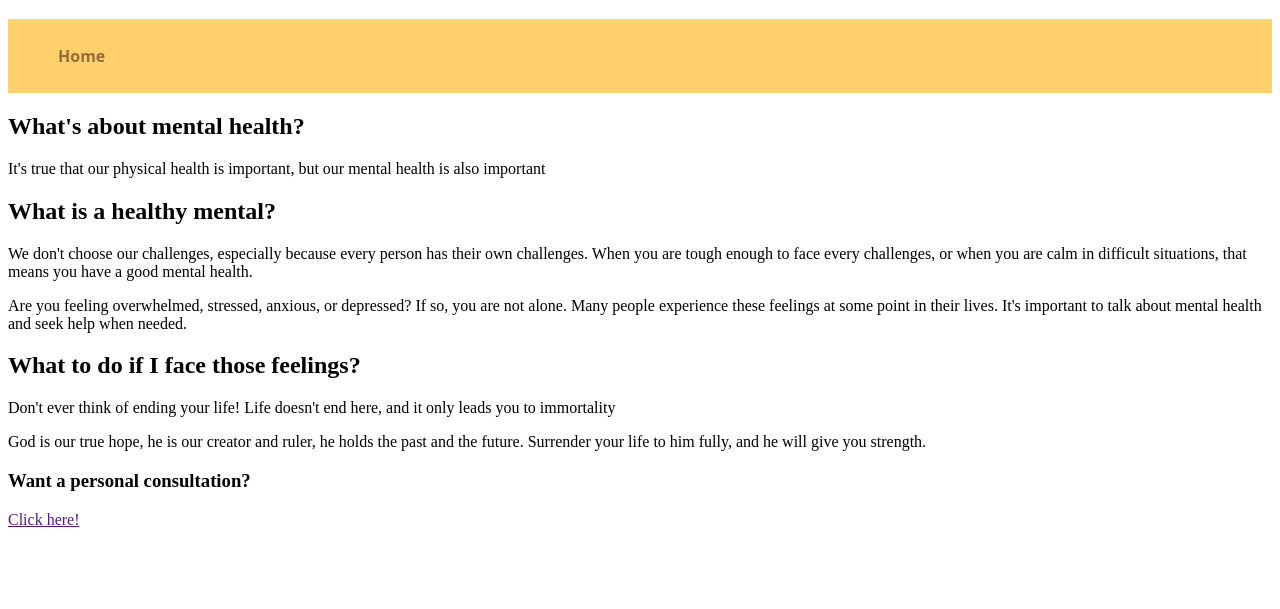
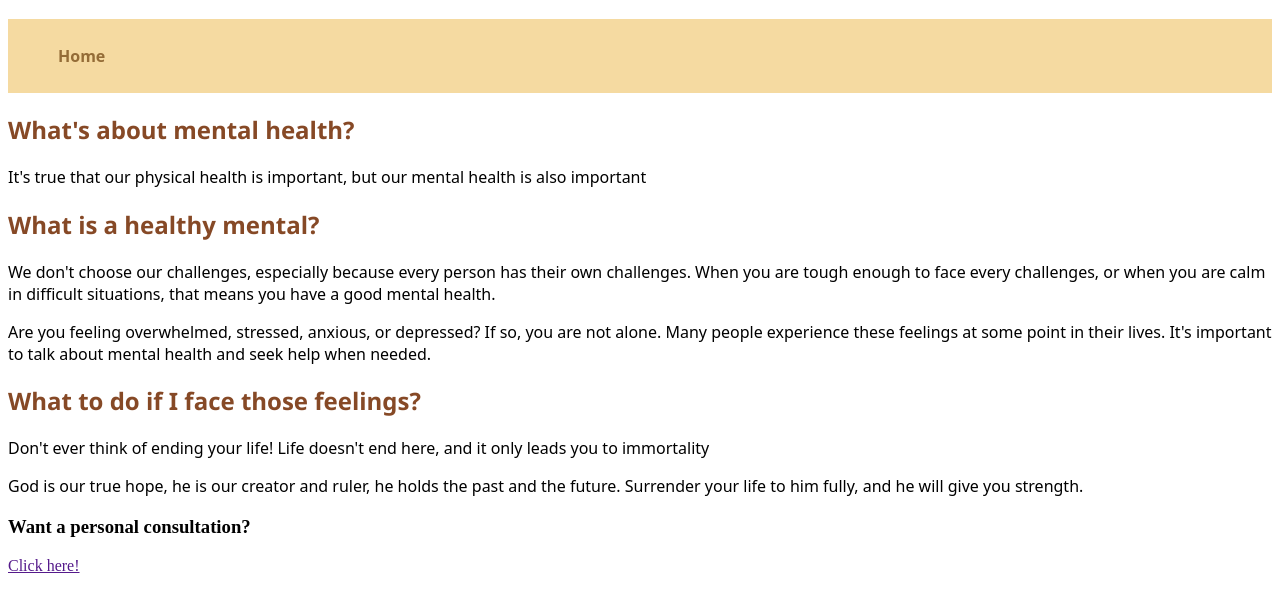
Before and after one commit to shalomi07/website-2---athena-award, a plain HTML site: page index.html in a window 1280 px wide. Shown: the part 61-670 px from the top of the page. Drawn offline with Linux system fonts and the light colour scheme.

Commit message:
adding more css (didn't hv much time now :(()

```diff
--- a/index.css
+++ b/index.css
@@ -7,7 +7,7 @@
     }
 }
 nav {
-    background-color: #ffd06c;
+    background-color: #f5daa1;
     padding: 10px;
 }
 ul {
@@ -20,3 +20,11 @@ li a{
     font-family: system-ui, -apple-system, BlinkMacSystemFont, 'Segoe UI', Roboto, Oxygen, Ubuntu, Cantarell, 'Open Sans', 'Helvetica Neue', sans-serif;
 
 }
+
+h2{
+    font-family: 'Segoe UI', Tahoma, Geneva, Verdana, sans-serif;
+    color: #864926;
+}
+p{
+    font-family: system-ui, -apple-system, BlinkMacSystemFont, 'Segoe UI', Roboto, Oxygen, Ubuntu, Cantarell, 'Open Sans', 'Helvetica Neue', sans-serif;
+}
```
